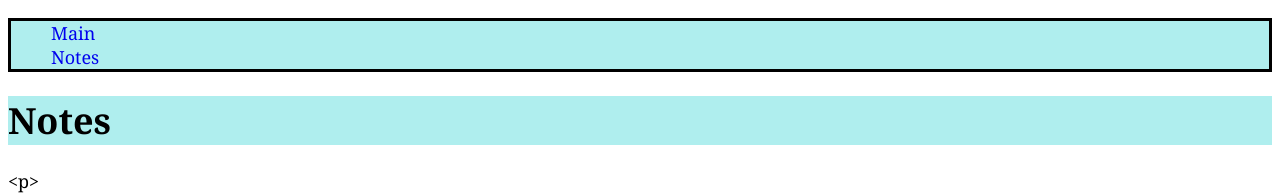
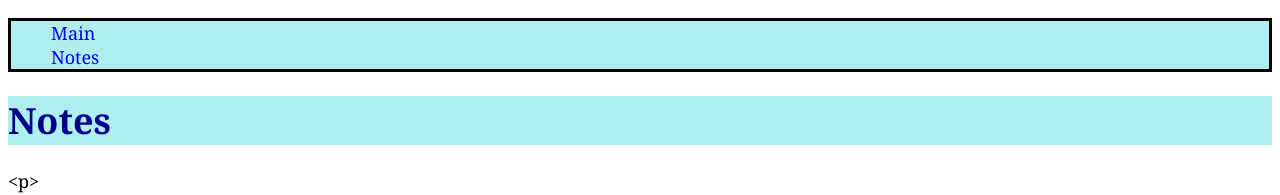
Before and after one commit to ward0368/ward0368.github.io, a plain HTML site: page html-assignment/notes.html in a window 1280 px wide. Shown: the top 195 px of the page. Drawn offline with Linux system fonts and the light colour scheme.

Commit message:
adds "site-title" class to notes page

```diff
--- a/html-assignment/notes.html
+++ b/html-assignment/notes.html
@@ -15,7 +15,7 @@
     </ul>
 </nav>
 
-<header><h1>Notes</h1></header>
+<header><h1 class="site-title">Notes</h1></header>
 
 <dl>
     <dt>&lt;p&gt;</dt>
```
